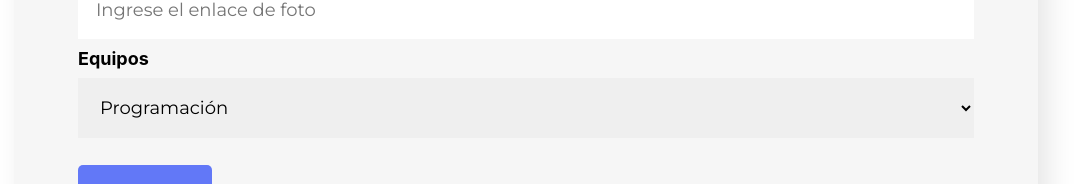
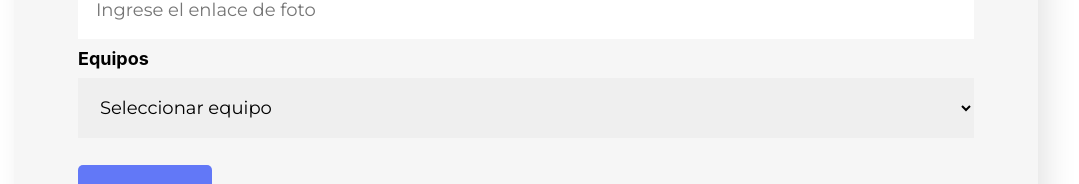
Before and after one commit to jarher/aluraOrg, a React (Create React App) app in the folder client/: page / in a window 1280 px wide. Shown: the part 908-1092 px from the top of the page, without its empty margins (114-1193 px from the left). Built offline with nearby package versions, Linux system fonts and the light colour scheme.

Commit message:
creando select disabled de formulario

```diff
--- a/client/src/components/Form/index.jsx
+++ b/client/src/components/Form/index.jsx
@@ -8,7 +8,7 @@ function Form() {
   const [nameValue, setNameValue] = useState("");
   const [workValue, setWorkValue] = useState("");
   const [imgValue, setImgValue] = useState("");
-  const [optionValue, setOptionValue] = useState("programación");
+  const [optionValue, setOptionValue] = useState("");
 
   const submitControl = (e) => {
     e.preventDefault();
--- a/client/src/components/OptionList/index.jsx
+++ b/client/src/components/OptionList/index.jsx
@@ -1,6 +1,6 @@
 import "./optionList.css";
 
-function OptionList({value, change}) {
+function OptionList({ value, change }) {
   const teams = [
     "Programación",
     "front end",
@@ -18,9 +18,20 @@ function OptionList({value, change}) {
         id="option"
         placeholder="Seleccionar equipo"
         value={value}
-        onChange={(e)=>change(e.target.value)}
+        onChange={(e) => change(e.target.value)}
       >
-        {teams.map((team, index) => <option key={index}>{team}</option>)}
+        <option
+          className="form__option--disabled"
+          value=""
+          disabled
+          defaultValue=""
+          hidden
+        >
+          Seleccionar equipo
+        </option>
+        {teams.map((team, index) => (
+          <option key={index}>{team}</option>
+        ))}
       </select>
     </div>
   );
--- a/client/src/components/OptionList/optionList.css
+++ b/client/src/components/OptionList/optionList.css
@@ -13,3 +13,6 @@
 .form__select:focus{
     outline-color:#6278F7;
 }
+.form__option--disabled {
+    color:#AFAFAF;
+}
```
